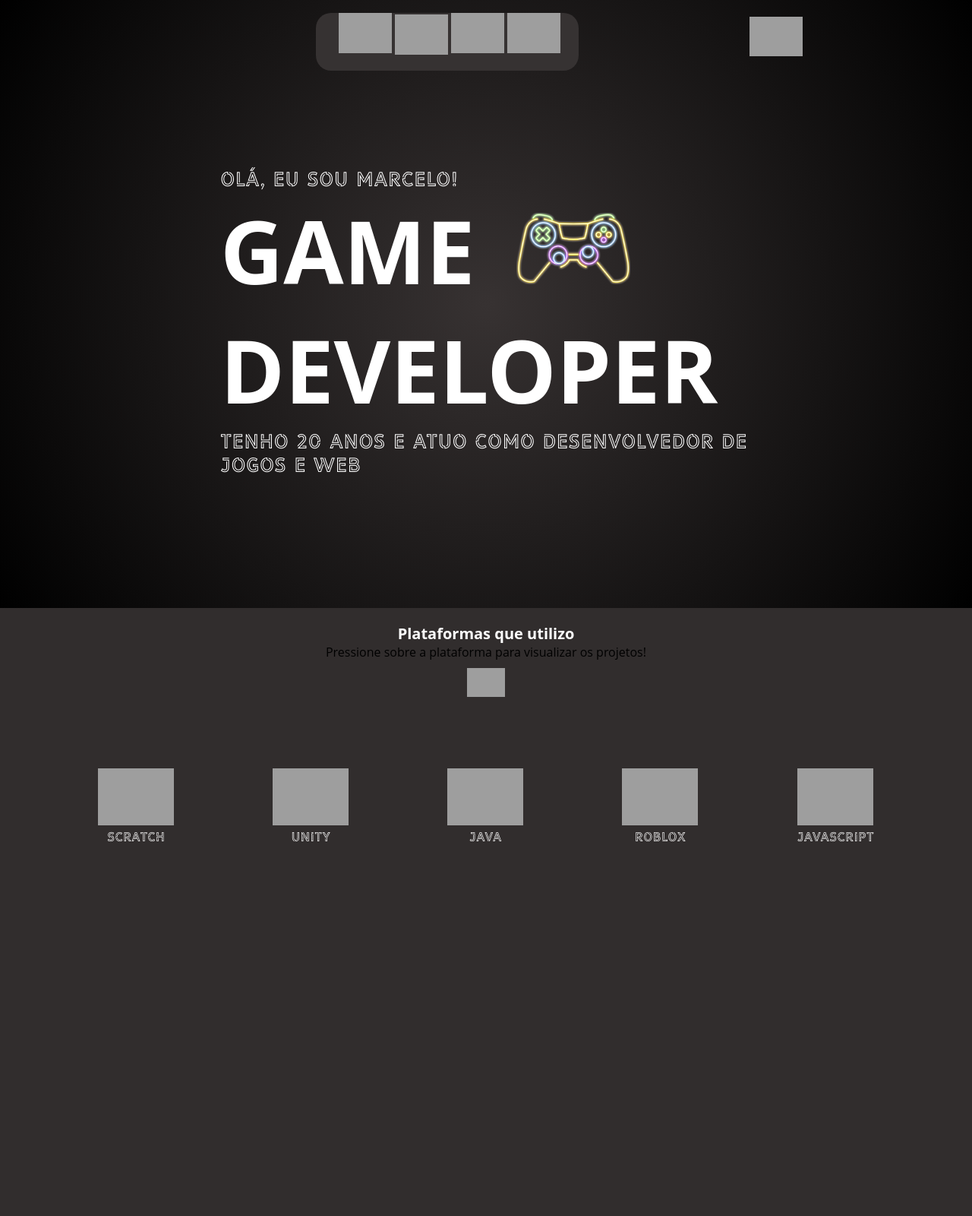
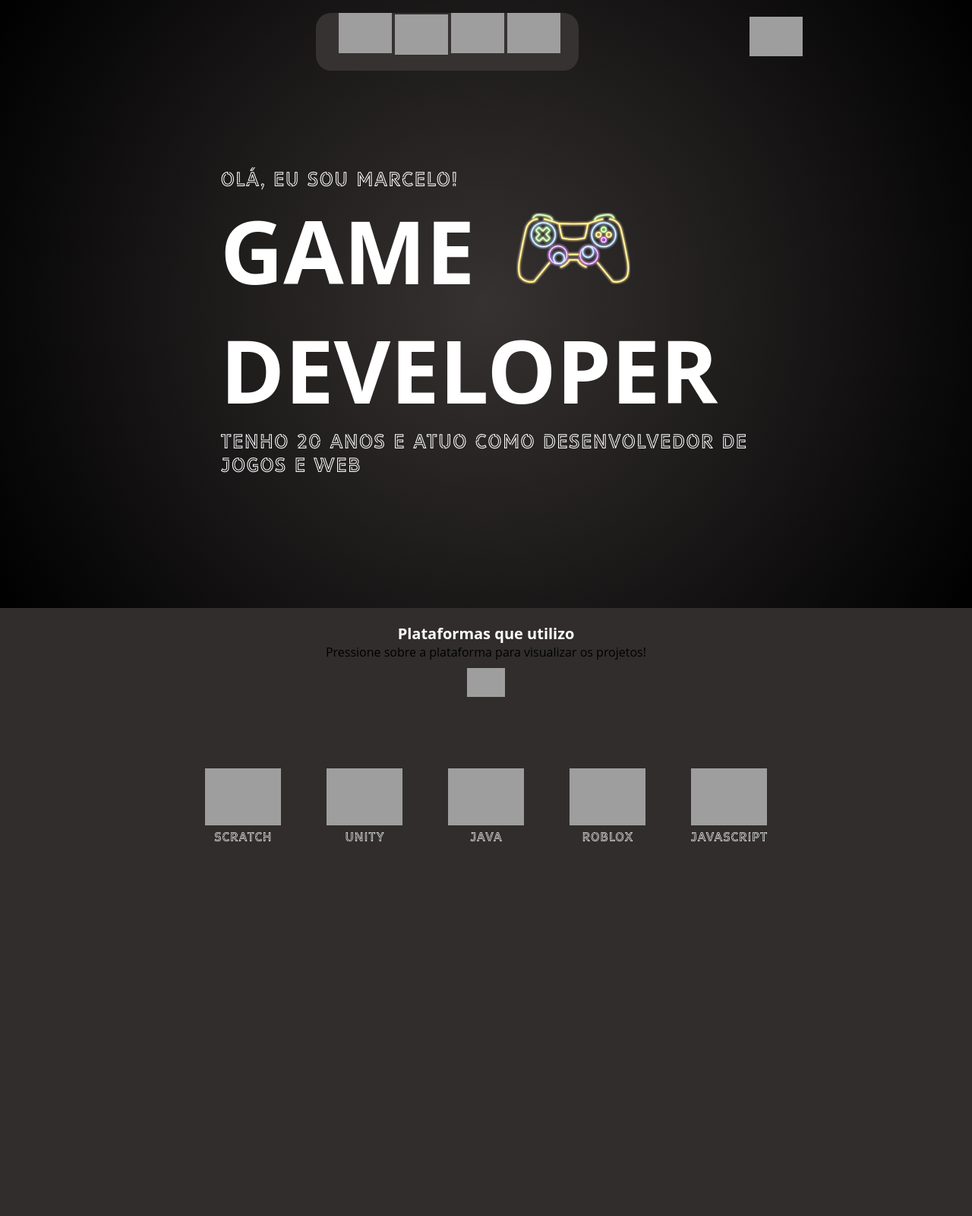
Before and after one commit to Profissional-Marcelo/SitePessoalGame, a PHP site: page /App/View/paginaInicial.php in a window 1280 px wide. Shown: the whole page at 76% size. Run offline with PHP 8.4, Linux system fonts and the light colour scheme; grey boxes are pictures that could not be loaded.

Commit message:
flex-basis

```diff
--- a/Assets/css/paginaInicial.css
+++ b/Assets/css/paginaInicial.css
@@ -221,7 +221,7 @@ section.Segunda-Parte > div.texto > h1 {
 }
 
 section.Segunda-Parte > div.plataformas {
-    width: 90%;
+    width: 100%;
     height: 270px;
     display: flex;
     flex-flow: row wrap;
@@ -231,7 +231,7 @@ section.Segunda-Parte > div.plataformas {
 
 section.Segunda-Parte > div.plataformas > div {
   height: 160px;
-  flex: auto;
+  flex-basis: 160px;
 }
 
 /* section.Segunda-Parte > div.plataformas > div:hover {
```
